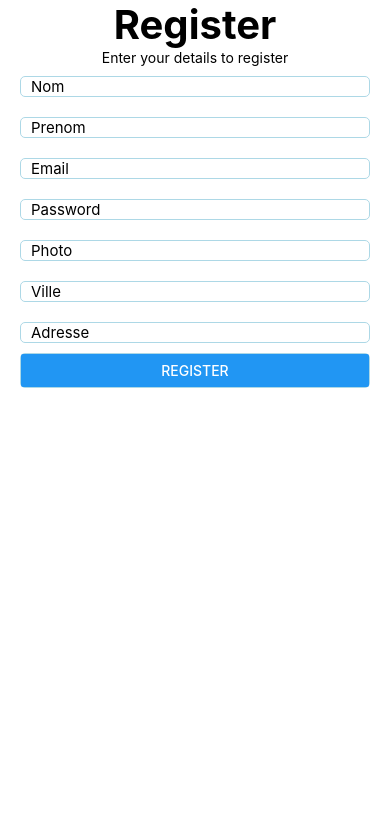
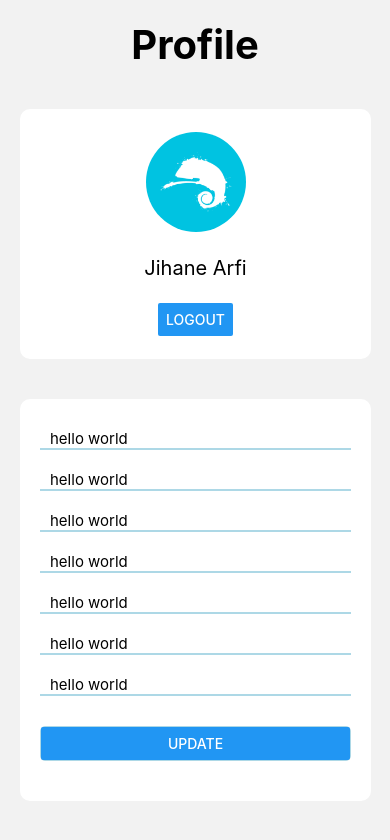
Before and after one commit to jihaneCameleon/test_auth, a React Native app: screen /Profile in a window 390 px wide. Shown: the top 840 px of the page. Built offline with nearby package versions, Linux system fonts and the light colour scheme.

Commit message:
ajouter la page de profile

```diff
--- a/App.js
+++ b/App.js
@@ -1,14 +1,40 @@
 import React from 'react';
 import {StyleSheet, Text, View} from 'react-native';
 import Register from './screens/Register';
+import Profile from './screens/Profile';
+
+import Login from './screens/Login';
+
+import {NavigationContainer} from '@react-navigation/native';
+
+import {createStackNavigator} from '@react-navigation/stack';
+
+const Stack = createStackNavigator();
 
 
 export default function App() {
 
   return (
-    <View style={styles.screen}>
-     <Register/>
-    </View>
+    <NavigationContainer>
+      <Stack.Navigator>
+        <Stack.Screen
+          options={{headerShown: false}}
+          name="Profile"
+          component={Profile}
+        />
+        <Stack.Screen
+          options={{headerShown: false}}
+          name="Login"
+          component={Login}
+        />
+
+        <Stack.Screen
+          options={{headerShown: false}}
+          name="Register"
+          component={Register}
+        />
+      </Stack.Navigator>
+    </NavigationContainer>
   );
 
 }
--- a/components/Button.js
+++ b/components/Button.js
@@ -1,22 +1,23 @@
 import { View, Text,Button,StyleSheet } from "react-native";
 import React from "react";
 
-const FormButton = () => {
+const FormButton = props => {
   return (
     <View style={styles.container}>
-      <Button title="Register" />
+      <Button style={styles.btn}  title={props.title} />
     </View>
   );
 };
 
 const styles = StyleSheet.create({
   container: {
-    backgroundColor: 'white',
     width: '100%',
     borderColor: 'lightblue',
     borderWidth: 1,
     borderRadius: 5,
+    marginVertical:20,
   },
+
 
 });
 
--- a/components/TextInput.js
+++ b/components/TextInput.js
@@ -3,11 +3,12 @@ import React from 'react'
 
 const Input = props => {
   return (
-    <View style={styles.container}>
+    <View style={{...styles.container,...props.style}}>
       <TextInput style={styles.input}
         placeholder={props.placeholder}
         keyboardType={props.type}
         autoComplete={props.autoComplete}
+        value={props.value}
       />
     </View>
   );
@@ -17,9 +18,6 @@ const styles = StyleSheet.create({
   container: {
     backgroundColor: "white",
     width: "100%",
-    borderColor: "lightblue",
-    borderWidth: 1,
-    borderRadius: 5,
     paddingHorizontal: 10,
     marginVertical: 10,
   },
--- /dev/null
+++ b/screens/Login.js
@@ -0,0 +1,46 @@
+import {View, Text, StyleSheet, SafeAreaView, ScrollView} from 'react-native';
+import React from 'react';
+import Input from '../components/TextInput';
+import FormButton from '../components/Button';
+
+const Register = () => {
+  return (
+    <SafeAreaView style={styles.screen}>
+      <ScrollView>
+        <View style={styles.header}>
+          <Text style={styles.headerText}>Login</Text>
+          <Text style={styles.text}>Enter your details to login</Text>
+        </View>
+        <View style={styles.inputContainer}>
+          <Input placeholder="Email" type="default" autoComplete="email" />
+          <Input placeholder="Password" type="default" autoComplete="password" />
+          <FormButton title="Login" />
+        </View>
+      </ScrollView>
+    </SafeAreaView>
+  );
+};
+
+const styles = StyleSheet.create({
+  screen: {
+    flex: 1,
+    width: '100%',
+    justifyContent: 'space-between',
+  },
+  header: {
+    alignItems: 'center',
+  },
+  headerText: {
+    marginVertical: 20,
+    fontSize: 40,
+    fontWeight: 'bold',
+  },
+  inputContainer: {
+    alignItems: 'center',
+    marginHorizontal: 20,
+    marginVertical: 20,
+  },
+  text: {},
+});
+
+export default Register;
--- /dev/null
+++ b/screens/Profile.js
@@ -0,0 +1,100 @@
+import {View, Text, StyleSheet, SafeAreaView, ScrollView, Image, Button} from 'react-native';
+import React from 'react';
+import Input from '../components/TextInput';
+import FormButton from '../components/Button';
+
+const Profile = () => {
+  return (
+    <SafeAreaView style={styles.screen}>
+      <ScrollView>
+        <View style={styles.header}>
+          <Text style={styles.headerText}>Profile</Text>
+        </View>
+        <View style={styles.cardHeader}>
+            <View>
+                <Image style={styles.img} source={require('../assets/icon.png')} />
+            </View>
+            <Text style={styles.text}>Jihane Arfi</Text>
+            <Button style={styles.btn} title='Logout'/>
+        </View>
+        <View style={styles.cardBody}>
+          <View style={styles.inputContainer}>
+            <Input placeholder="Nom" type="default" autoComplete="name" value="hello world" style={styles.input} />
+            <Input placeholder="Prenom" type="default" autoComplete="name" value="hello world" style={styles.input} />
+            <Input placeholder="Email" type="default" autoComplete="email" value="hello world" style={styles.input} />
+            <Input
+              placeholder="Password"
+              type="default"
+              autoComplete="password"
+            value="hello world" style={styles.input} />
+            <Input placeholder="Photo" type="default" autoComplete="name" value="hello world" style={styles.input} />
+            <Input placeholder="Ville" type="default" autoComplete="name" value="hello world" style={styles.input} />
+            <Input
+              placeholder="Adresse"
+              type="default"
+              autoComplete="street-address"
+            value="hello world" style={styles.input} />
+            <FormButton title="Update" value="hello world" />
+          </View>
+        </View>
+      </ScrollView>
+    </SafeAreaView>
+  );
+};
+
+const styles = StyleSheet.create({
+  screen: {
+    flex: 1,
+    width: '100%',
+    justifyContent: 'space-between',
+  },
+  header: {
+    alignItems: 'center',
+  },
+  headerText: {
+    marginVertical: 20,
+    fontSize: 40,
+    fontWeight: 'bold',
+  },
+  inputContainer: {
+    alignItems: 'center',
+    marginHorizontal: 20,
+    marginVertical: 20,
+    backgroundColor: 'white',
+  },
+  text: {
+    fontSize: 20,
+  },
+  cardHeader: {
+    width: '90%',
+    height: 250,
+    backgroundColor: 'white',
+    marginVertical: 20,
+    marginHorizontal: 20,
+    borderRadius: 10,
+    alignItems: 'center',
+    justifyContent: 'space-evenly',
+  },
+  cardBody: {
+    width: '90%',
+    backgroundColor: 'white',
+    marginVertical: 20,
+    marginHorizontal: 20,
+    borderRadius: 10,
+  },
+  img: {
+    height: 100,
+    width: 100,
+    borderRadius: 50,
+    overflow: 'hidden',
+  },
+  btn: {
+    width: '60%',
+  },
+  input: {
+    borderBottomWidth:2,
+    borderColor: 'lightblue',
+  },
+});
+
+export default Profile;
--- a/screens/Register.js
+++ b/screens/Register.js
@@ -12,14 +12,14 @@ const Register = () => {
           <Text style={styles.text}>Enter your details to register</Text>
         </View>
         <View style={styles.inputContainer}>
-          <Input placeholder="Nom" type="default" autoComplete="name" />
-          <Input placeholder="Prenom" type="default" autoComplete="name" />
-          <Input placeholder="Email" type="default" autoComplete="name" />
-          <Input placeholder="Password" type="default" autoComplete="name" />
-          <Input placeholder="Photo" type="default" autoComplete="name" />
-          <Input placeholder="Ville" type="default" autoComplete="name" />
-          <Input placeholder="Adresse" type="default" autoComplete="name" />
-          <FormButton/>
+          <Input placeholder="Nom" type="default" autoComplete="name" style={input} />
+          <Input placeholder="Prenom" type="default" autoComplete="name" style={input} />
+          <Input placeholder="Email" type="default" autoComplete="email" style={input} />
+          <Input placeholder="Password" type="default" autoComplete="password" style={input} />
+          <Input placeholder="Photo" type="default" autoComplete="name" style={input} />
+          <Input placeholder="Ville" type="default" autoComplete="name" style={input} />
+          <Input placeholder="Adresse" type="default" autoComplete="street-address" style={input} />
+          <FormButton title="Register" />
         </View>
       </ScrollView>
     </SafeAreaView>
@@ -36,14 +36,21 @@ const styles = StyleSheet.create({
     alignItems:"center"
   },
   headerText: {
+    marginVertical:20,
     fontSize: 40,
     fontWeight: 'bold',
   },
   inputContainer: {
     alignItems:'center',
-    marginHorizontal:20
+    marginHorizontal:20,
+    marginVertical:20
   },
   text: {},
+  input:{
+    borderRadius:5,
+    borderWidth:2,
+    borderColor:'lightblue'
+  }
 });
 
 export default Register
```
Also changed, not shown: package.json (+8 -1 lines), assets/icon.png (added), 1 other file (tests, documents, lock files or other folders).
